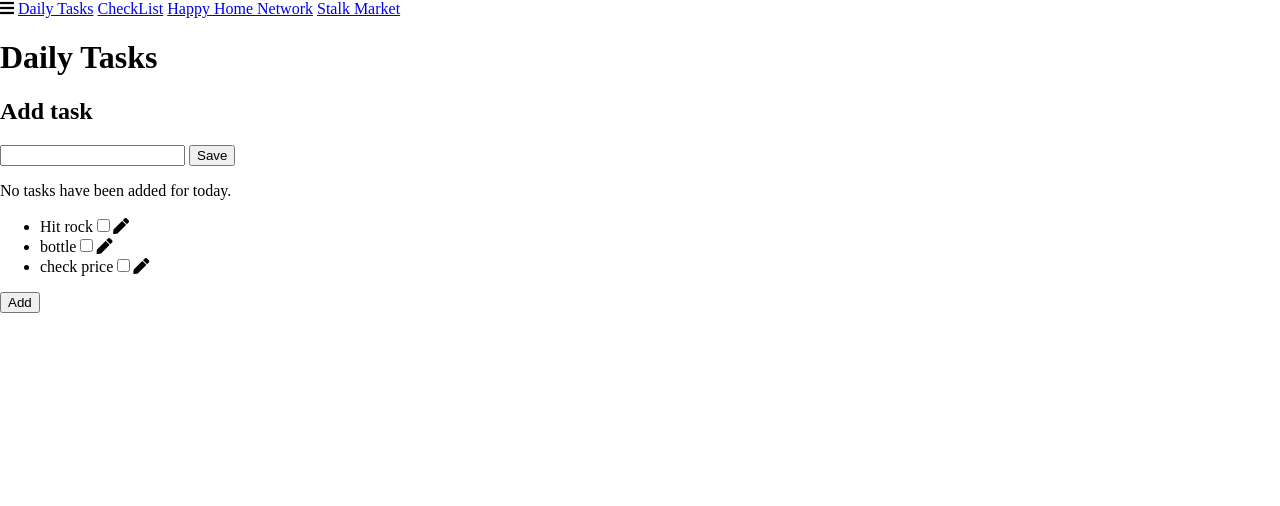
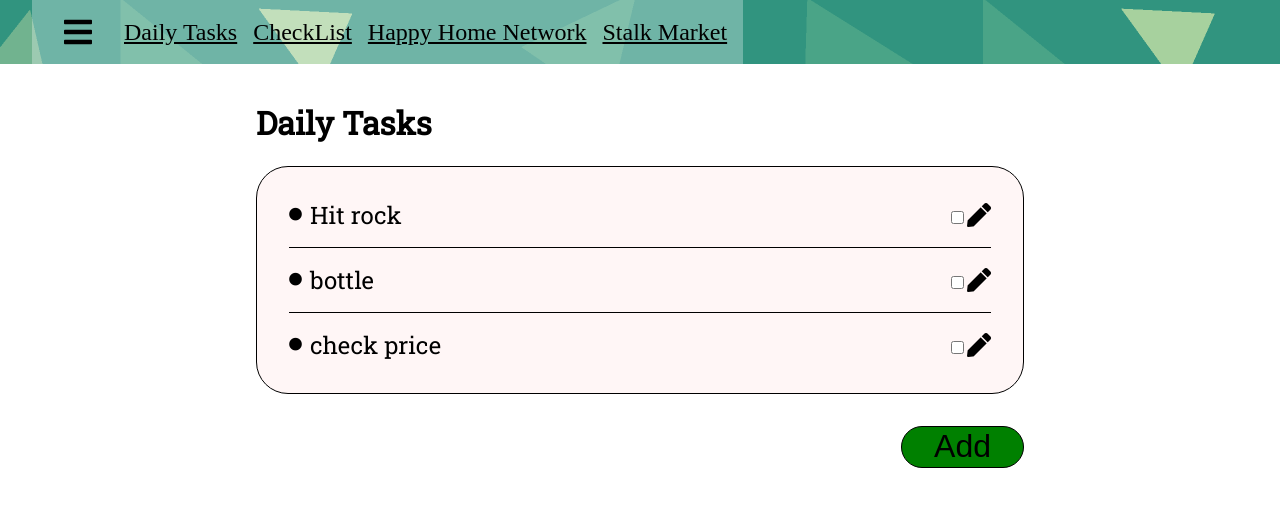
Before and after one commit to PaulGlorioso/ajax-project, a website: page index.html in a window 1280 px wide. Drawn offline with Linux system fonts and the light colour scheme.

Commit message:
Added new classes to elements, added CSS rules to match figma, p and add form are hidden.

```diff
--- a/css/styles.css
+++ b/css/styles.css
@@ -0,0 +1,103 @@
+main {
+  display: flex;
+  justify-content: center;
+  font-family: "Roboto slab", serif;
+}
+
+.nav-bar {
+  display: flex;
+  align-items: center;
+  justify-content: flex-start;
+  background-image: url("/images/background.png");
+  padding-left: 2rem;
+}
+
+nav {
+  display: flex;
+  align-items: center;
+  background-color: rgba(255, 255, 255, 0.3);
+  padding: 1rem 0;
+}
+
+a {
+  color: black;
+  font-size: 1.5rem;
+  padding-right: 1rem;
+}
+
+nav > i {
+  font-size: 2rem;
+  padding-left: 2rem;
+  padding-right: 2rem;
+}
+
+.daily-tasks {
+  display: flex;
+  justify-content: center;
+  flex-direction: column;
+  margin: 1rem;
+  width: 60%;
+}
+
+.add-form {
+  display: none;
+}
+
+.list-section {
+  width: 100%;
+}
+
+.list-section > p {
+  display: none;
+}
+
+.tasks {
+  width: 100%;
+  display: flex;
+  flex-direction: column;
+  border: 1px solid black;
+  border-radius: 2rem;
+  background-color: #ffc3c325;
+}
+
+ul {
+  padding: 0 2rem;
+}
+
+li {
+  display: flex;
+  align-items: center;
+  justify-content: space-between;
+  font-size: x-large;
+  padding: 1rem 0;
+  border-bottom: 1px solid black;
+  width: 100%;
+}
+
+li:last-child {
+  border-bottom: 0;
+}
+
+.li-text {
+  display: flex;
+  align-items: center;
+}
+
+.add-btn {
+  display: flex;
+  justify-content: flex-end;
+  margin-top: 2rem;
+}
+
+.add-btn > button {
+  background-color: green;
+  font-size: 2rem;
+  padding: 0.1rem 2rem;
+  border: 1px solid black;
+  border-radius: 2rem;
+}
+
+.fa-circle {
+  font-size: small;
+  padding-right: 0.5rem;
+}
--- a/index.html
+++ b/index.html
@@ -9,6 +9,7 @@
   <link rel="stylesheet" href="css/reset.css">
   <link rel="stylesheet" href="css/layout.css">
   <link rel="stylesheet" href="css/styles.css">
+  <link href="https://fonts.googleapis.com/css2?family=Roboto+Slab&display=swap" rel="stylesheet">
 </head>
 <body>
   <header>
@@ -24,27 +25,27 @@
   </header>
   <main>
     <div class="daily-tasks">
-      <div>
+      <div class="title">
         <h1>Daily Tasks</h1>
       </div>
-      <div>
+      <div class="add-form">
         <h2>Add task</h2>
         <form>
           <input>
           <button>Save</button>
         </form>
       </div>
-      <div>
+      <div class="list-section">
         <p>No tasks have been added for today.</p>
-        <div>
-          <ul>
-            <li>Hit rock<input type="checkbox"><i class="fas fa-pen"></i></li>
-            <li>bottle<input type="checkbox"><i class="fas fa-pen"></i></li>
-            <li>check price<input type="checkbox"><i class="fas fa-pen"></i></li>
+        <div class="tasks">
+          <ul id="task-list">
+            <li><div class="li-text"><i class="fas fa-circle"></i>Hit rock</div><div class="li-sel"><input type="checkbox"><i class="fas fa-pen"></i></div></li>
+            <li><div class="li-text"><i class="fas fa-circle"></i>bottle</div><div class="li-sel"><input type="checkbox"><i class="fas fa-pen"></i></div></li>
+            <li><div class="li-text"><i class="fas fa-circle"></i>check price</div><div class="li-sel"><input type="checkbox"><i class="fas fa-pen"></i></div></li>
           </ul>
         </div>
       </div>
-      <div>
+      <div class="add-btn">
         <button>Add</button>
       </div>
     </div>
```
